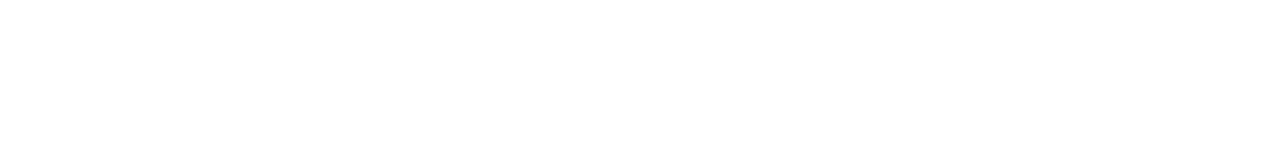
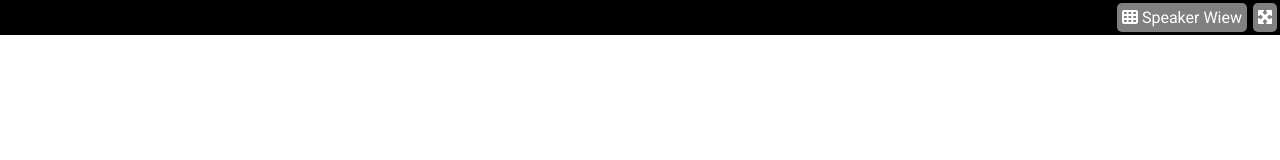
Before and after one commit to LuigiPascali/html-css-zoom, a plain HTML site: page index.html in a window 1280 px wide. Drawn offline with Linux system fonts and the light colour scheme.

Commit message:
chiusura header

```diff
--- a/css/style.css
+++ b/css/style.css
@@ -7,3 +7,54 @@
     padding: 0;
     box-sizing: border-box;
 }
+
+/*
+    GENERAL
+*/
+
+body {
+    font-family: 'Roboto', sans-serif;
+    color: #ffffff;
+}
+
+.container {
+    width: 100%;
+    background-color: #000000;
+}
+
+.flex {
+    display: flex;
+}
+
+.bg-grey {
+    background-color: #808080;
+}
+
+
+/*
+    HEADER
+*/
+
+.speaker {
+    position: fixed;
+    width: 100%;
+    justify-content: flex-end;
+    z-index: 1;
+    background-color: black;
+}
+.speaker a {
+    text-decoration: none;
+    color: white;
+    display: block;
+    padding: 5px;
+    border-radius: 5px;
+    margin: 3px;
+}
+
+/*
+    MAIN
+*/
+
+/*
+    FOOTER
+*/
--- a/index.html
+++ b/index.html
@@ -5,14 +5,50 @@
     <meta http-equiv="X-UA-Compatible" content="IE=edge">
     <meta name="viewport" content="width=device-width, initial-scale=1.0">
 
+    <!-- FONTS -->
+
+    <link rel="preconnect" href="https://fonts.googleapis.com">
+    <link rel="preconnect" href="https://fonts.gstatic.com" crossorigin>
+    <link href="https://fonts.googleapis.com/css2?family=Roboto:ital,wght@0,100;0,300;0,400;0,500;0,700;0,900;1,100;1,300;1,400;1,500;1,700;1,900&display=swap" rel="stylesheet">
+
     <!-- CSS -->
 
     <link rel="stylesheet" href="./css/style.css">
+    <link rel="stylesheet" href="https://cdnjs.cloudflare.com/ajax/libs/font-awesome/6.1.1/css/all.min.css">
 
     <title>Zoom</title>
 </head>
+
+
 <body>
 
+    <div class="container">
+
+        <!-- HEADER START -->
+
+        <header class="speaker flex">
+
+            <a class="bg-grey" href="#">
+                <i class="fas fa-th"></i><span> Speaker Wiew </span>
+            </a>
+
+            <a class="bg-grey" href="#">
+                <i class="fas fa-expand-arrows-alt"></i>
+            </a>
+
+        </header>
+
+        <!-- HEADER END -->
+
+        <main>
+
+        </main>
+
+        <footer>
+
+        </footer>
+
+    </div>
 
 
 </body>
```
